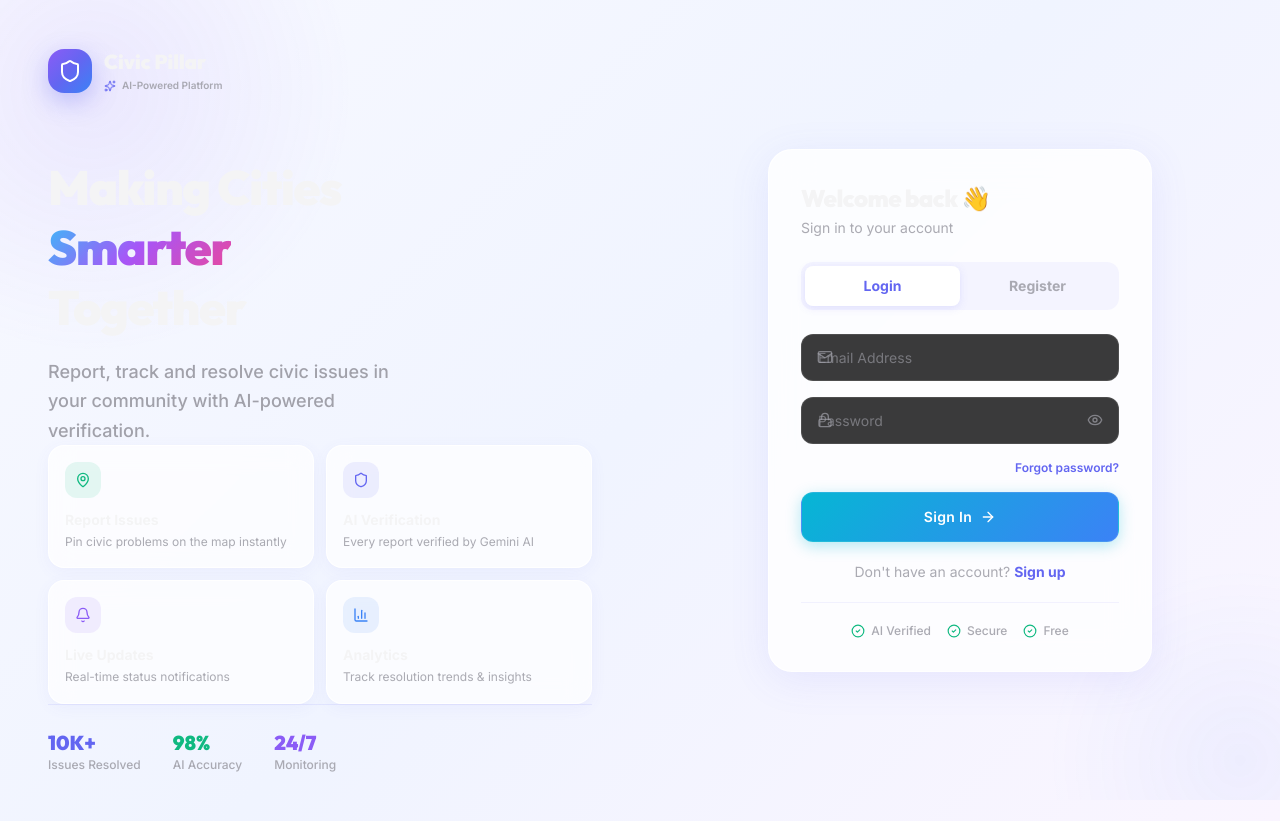
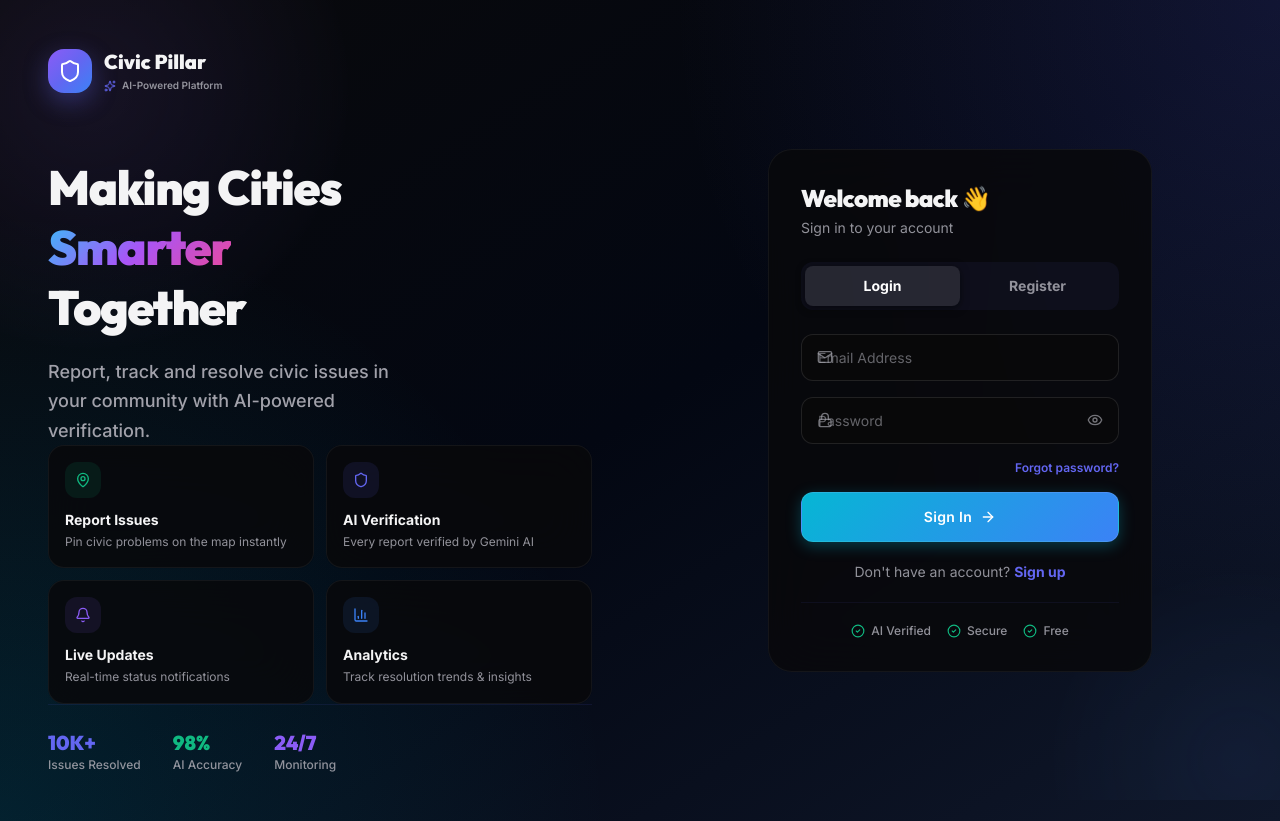
Before and after one commit to Suvrajit14/civic-authority, a React (Vite) app: page / in a window 1280 px wide. Built offline with nearby package versions, Linux system fonts and the light colour scheme; no server answers.

Commit message:
style: fix Auth.tsx light mode background override

```diff
--- a/src/components/Auth.tsx
+++ b/src/components/Auth.tsx
@@ -64,7 +64,7 @@ export default function Auth() {
   };
 
   return (
-    <div className="min-h-screen flex" style={{ background: 'linear-gradient(135deg, #f8f9ff 0%, #f0f4ff 50%, #faf5ff 100%)' }}>
+    <div className="min-h-screen flex aurora-bg">
       <Toaster position="top-right" richColors />
 
       {/* Aurora blobs */}
@@ -109,8 +109,7 @@ export default function Auth() {
           {features.map((f, i) => (
             <motion.div key={i} initial={{ opacity: 0, y: 20 }} animate={{ opacity: 1, y: 0 }} transition={{ delay: 0.2 + i * 0.08 }}
               whileHover={{ y: -4, scale: 1.02 }}
-              className="rounded-2xl p-4 cursor-default"
-              style={{ background: 'rgba(255,255,255,0.7)', backdropFilter: 'blur(12px)', border: '1px solid rgba(255,255,255,0.9)', boxShadow: '0 4px 16px rgba(99,102,241,0.06)' }}>
+              className="rounded-2xl p-4 cursor-default glass-dark">
               <div className="w-9 h-9 rounded-xl flex items-center justify-center mb-3" style={{ background: f.bg }}>
                 <f.icon className="w-4 h-4" style={{ color: f.color }} />
               </div>
@@ -147,7 +146,7 @@ export default function Auth() {
           </div>
 
           {/* Card */}
-          <div className="rounded-3xl p-8" style={{ background: 'rgba(255,255,255,0.8)', backdropFilter: 'blur(20px)', border: '1px solid rgba(255,255,255,0.9)', boxShadow: '0 8px 40px rgba(99,102,241,0.1)' }}>
+          <div className="rounded-3xl p-8 glass-dark">
             <AnimatePresence mode="wait">
               {/* LOGIN / REGISTER */}
               {(mode === 'login' || mode === 'register') && (
@@ -167,7 +166,7 @@ export default function Auth() {
                       <button key={tab} onClick={() => setMode(tab as Mode)}
                         className="flex-1 py-2.5 rounded-lg text-sm font-bold transition-all duration-200 capitalize"
                         style={mode === tab
-                          ? { background: 'white', color: '#6366F1', boxShadow: '0 2px 8px rgba(99,102,241,0.15)' }
+                          ? { background: 'rgba(255,255,255,0.1)', color: '#fff', boxShadow: '0 2px 8px rgba(0,0,0,0.5)' }
                           : { color: 'rgba(161,161,170,0.9)' }}>
                         {tab === 'login' ? 'Login' : 'Register'}
                       </button>
```
